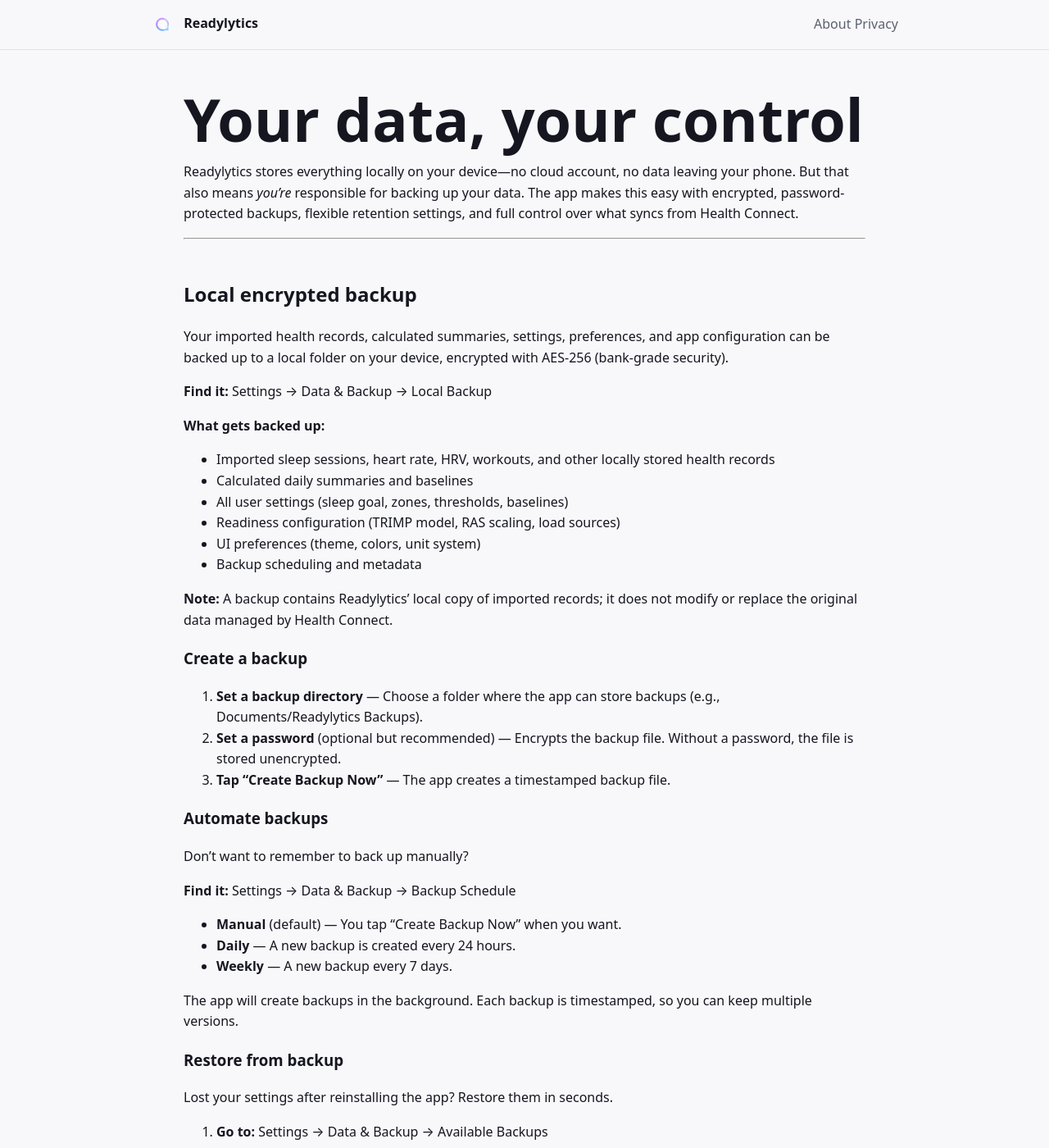
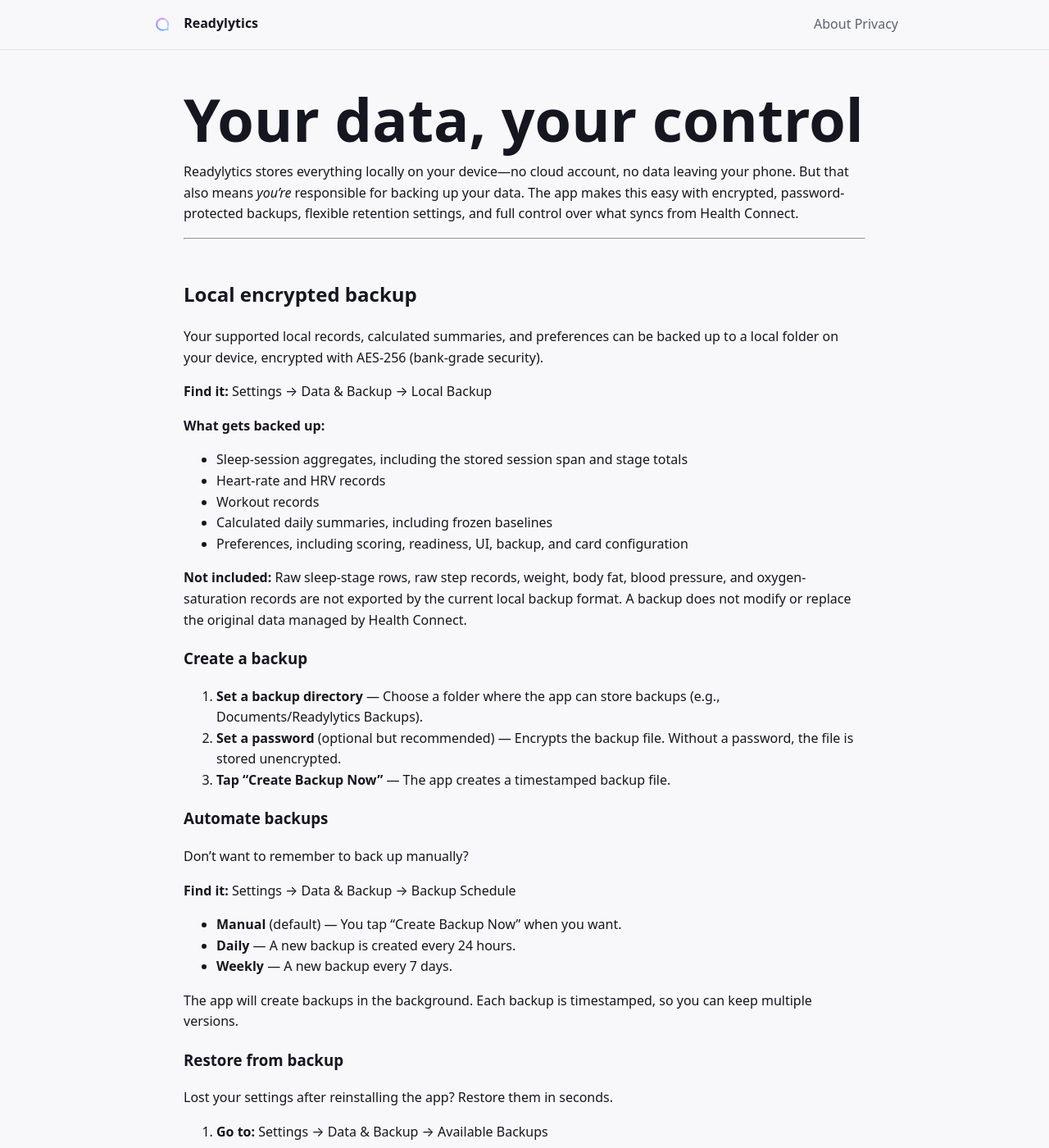
Before and after one commit to readylytics/Readylytics, a Jekyll site: the page built from docs/backup-and-data.md, in a window 1280 px wide and 1400 px high. Shown: the whole window at 82% size. Built offline with Jekyll 4.4.1, drawn with Linux system fonts in a browser that asks for light colours; some of the changed text lies outside the part shown.

Commit message:
fix(docs): verify About render and backup scope

```diff
--- a/docs/backup-and-data.md
+++ b/docs/backup-and-data.md
@@ -12,19 +12,18 @@ Readylytics stores everything locally on your device—no cloud account, no data
 
 ## Local encrypted backup
 
-Your imported health records, calculated summaries, settings, preferences, and app configuration can be backed up to a local folder on your device, encrypted with AES-256 (bank-grade security).
+Your supported local records, calculated summaries, and preferences can be backed up to a local folder on your device, encrypted with AES-256 (bank-grade security).
 
 **Find it:** Settings → Data & Backup → Local Backup
 
 **What gets backed up:**
-- Imported sleep sessions, heart rate, HRV, workouts, and other locally stored health records
-- Calculated daily summaries and baselines
-- All user settings (sleep goal, zones, thresholds, baselines)
-- Readiness configuration (TRIMP model, RAS scaling, load sources)
-- UI preferences (theme, colors, unit system)
-- Backup scheduling and metadata
+- Sleep-session aggregates, including the stored session span and stage totals
+- Heart-rate and HRV records
+- Workout records
+- Calculated daily summaries, including frozen baselines
+- Preferences, including scoring, readiness, UI, backup, and card configuration
 
-**Note:** A backup contains Readylytics' local copy of imported records; it does not modify or replace the original data managed by Health Connect.
+**Not included:** Raw sleep-stage rows, raw step records, weight, body fat, blood pressure, and oxygen-saturation records are not exported by the current local backup format. A backup does not modify or replace the original data managed by Health Connect.
 
 ### Create a backup
 
@@ -51,7 +50,7 @@ Lost your settings after reinstalling the app? Restore them in seconds.
 1. **Go to:** Settings → Data & Backup → Available Backups
 2. **Select the backup** you want to restore.
 3. **Enter the backup password** (if you set one).
-4. **Tap "Restore"** — Settings are restored; the app may restart to apply changes.
+4. **Tap "Restore"** — The supported local records, summaries, and preferences are restored; the app may restart to apply changes.
 
 Backup manifests v5, v6, and v7 all restore into the current v7 entities. When restoring a v5 or v6
 backup, Readylytics normalizes legacy heart-rate and HRV composite IDs to
@@ -72,7 +71,7 @@ The app can store unlimited historical health data, but if you're concerned abou
 **Retention window** (180–1095 days, default 365):
 - Dates older than this window are automatically deleted from the app's local database. State retention applies to every imported health-record table.
 - Does **not** affect Health Connect—your original data stays in Health Connect unless you delete it there.
-- Backups contain only records present in the local database at backup time (archived backups created before pruning may contain older data).
+- Backups contain only supported exported records present in the local database at backup time (archived backups created before pruning may contain older supported records).
 
 **Retention disabled:**
 - Turn off "Enable Data Retention" to keep all historical data indefinitely.
```
Also changed, not shown: 1 other file.
